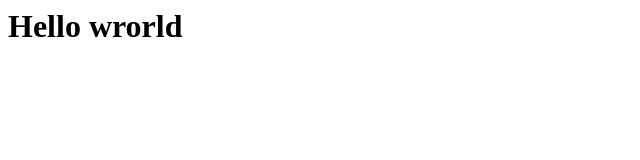
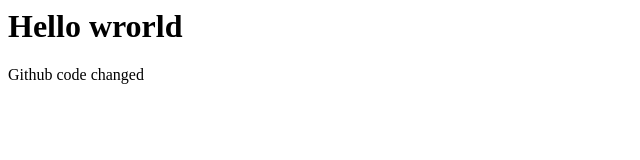
Before and after one commit to Anton-Petrovskyi/test, a plain HTML site: page index.html in a window 1280 px wide. Shown: the whole page, without its empty margins (0-640 px from the left). Drawn offline with Linux system fonts and the light colour scheme.

Commit message:
Update index.html

```diff
--- a/index.html
+++ b/index.html
@@ -1 +1,2 @@
 <h1>Hello wrorld</h1>
+<p>Github code changed</p>
```
